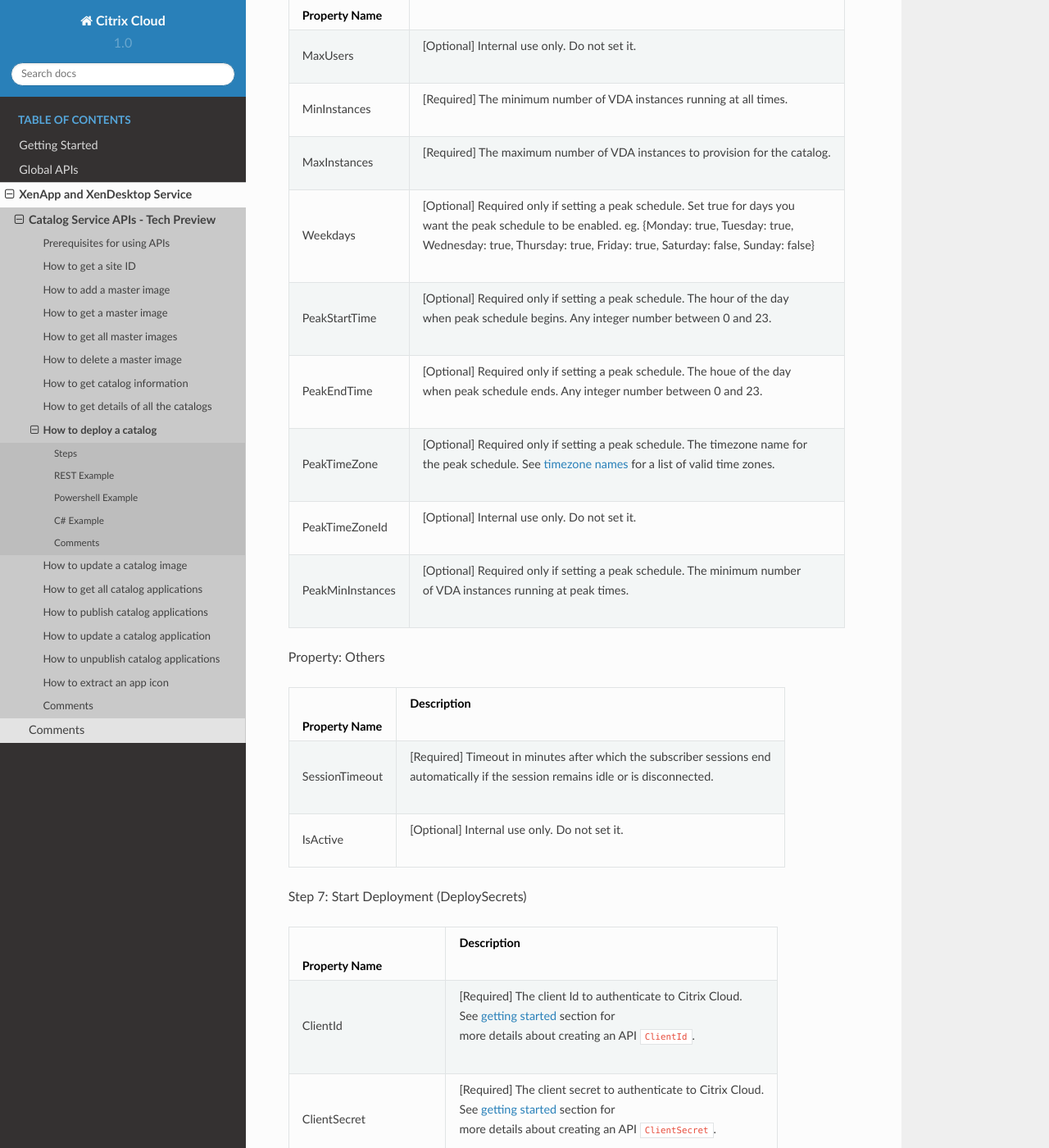
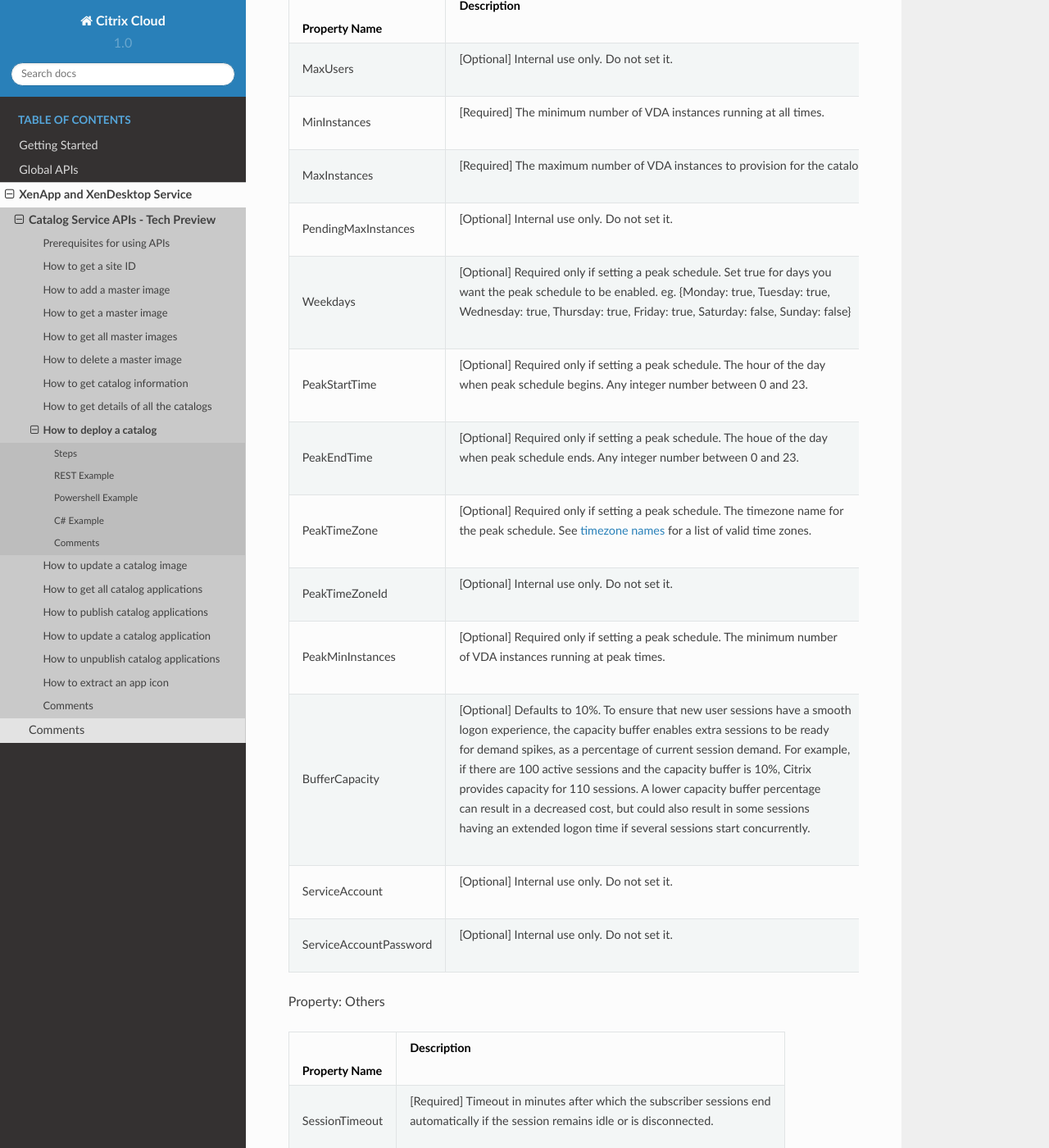
Before and after one commit to yufengsh/devportal, a Sphinx documentation site: the page built from source/_xenapp_and_xendesktop_service/_xenapp_essentials_apis/how_to_deploy_a_catalog.rst, in a window 1280 px wide and 1400 px high, scrolled down 4692 px. Shown: the whole window at 82% size. Built offline with Sphinx 7.4.7 and the Read the Docs theme 2.0.0, drawn with Linux system fonts in a browser that asks for light colours; some of the changed text lies outside the part shown.

Commit message:
Add capacity fields
Add description of the new capacity fields

```diff
--- a/source/_xenapp_and_xendesktop_service/_xenapp_essentials_apis/how_to_deploy_a_catalog.rst
+++ b/source/_xenapp_and_xendesktop_service/_xenapp_essentials_apis/how_to_deploy_a_catalog.rst
@@ -65,7 +65,8 @@ Request
         "PeakStartTime": 9,
         "PeakEndTime": 17,
         "PeakTimeZone": "Eastern Standard Time",
-        "PeakMinInstances": 2
+        "PeakMinInstances": 2,
+        "BufferCapacity": 15
       },
       "SessionTimeout": 15,
       "IsActive": true
@@ -176,25 +177,35 @@ InstanceName          | [Required] Azure virtual machine size to provision for t
 
 Property: ScaleSettings
 
-==================  =============================================================================
-Property Name       | Description
-==================  =============================================================================
-MaxUsers            | [Optional] Internal use only. Do not set it.
-MinInstances        | [Required] The minimum number of VDA instances running at all times.
-MaxInstances        | [Required] The maximum number of VDA instances to provision for the catalog.
-Weekdays            | [Optional] Required only if setting a peak schedule. Set true for days you
-                    | want the peak schedule to be enabled. eg. {Monday: true, Tuesday: true,
-                    | Wednesday: true, Thursday: true, Friday: true, Saturday: false, Sunday: false}
-PeakStartTime       | [Optional] Required only if setting a peak schedule. The hour of the day
-                    | when peak schedule begins. Any integer number between 0 and 23.
-PeakEndTime         | [Optional] Required only if setting a peak schedule. The houe of the day
-                    | when peak schedule ends. Any integer number between 0 and 23.
-PeakTimeZone        | [Optional] Required only if setting a peak schedule. The timezone name for
-                    | the peak schedule. See `timezone names <https://msdn.microsoft.com/en-us/library/ms912391(v=winembedded.11).aspx>`_ for a list of valid time zones.
-PeakTimeZoneId      | [Optional] Internal use only. Do not set it.
-PeakMinInstances    | [Optional] Required only if setting a peak schedule. The minimum number
-                    | of VDA instances running at peak times.
-==================  =============================================================================
+======================  =============================================================================
+Property Name           | Description
+======================  =============================================================================
+MaxUsers                | [Optional] Internal use only. Do not set it.
+MinInstances            | [Required] The minimum number of VDA instances running at all times.
+MaxInstances            | [Required] The maximum number of VDA instances to provision for the catalog.
+PendingMaxInstances     | [Optional] Internal use only. Do not set it.
+Weekdays                | [Optional] Required only if setting a peak schedule. Set true for days you
+                        | want the peak schedule to be enabled. eg. {Monday: true, Tuesday: true,
+                        | Wednesday: true, Thursday: true, Friday: true, Saturday: false, Sunday: false}
+PeakStartTime           | [Optional] Required only if setting a peak schedule. The hour of the day
+                        | when peak schedule begins. Any integer number between 0 and 23.
+PeakEndTime             | [Optional] Required only if setting a peak schedule. The houe of the day
+                        | when peak schedule ends. Any integer number between 0 and 23.
+PeakTimeZone            | [Optional] Required only if setting a peak schedule. The timezone name for
+                        | the peak schedule. See `timezone names <https://msdn.microsoft.com/en-us/library/ms912391(v=winembedded.11).aspx>`_ for a list of valid time zones.
+PeakTimeZoneId          | [Optional] Internal use only. Do not set it.
+PeakMinInstances        | [Optional] Required only if setting a peak schedule. The minimum number
+                        | of VDA instances running at peak times.
+BufferCapacity          | [Optional] Defaults to 10%. To ensure that new user sessions have a smooth
+                        | logon experience, the capacity buffer enables extra sessions to be ready
+                        | for demand spikes, as a percentage of current session demand. For example,
+                        | if there are 100 active sessions and the capacity buffer is 10%, Citrix
+                        | provides capacity for 110 sessions. A lower capacity buffer percentage
+                        | can result in a decreased cost, but could also result in some sessions
+                        | having an extended logon time if several sessions start concurrently.
+ServiceAccount          | [Optional] Internal use only. Do not set it.
+ServiceAccountPassword  | [Optional] Internal use only. Do not set it.
+======================  =============================================================================
 
 Property: Others
 
@@ -290,7 +301,8 @@ This example illustrates how to deploy a catalog to a customer's account using P
         "PeakStartTime" = "9";
         "PeakEndTime" = "17";
         "PeakTimeZone" = "Eastern Standard Time";
-        "PeakMinInstances" = "2"
+        "PeakMinInstances" = "2";
+        "BufferCapacity" = "15"
       }
       "SessionTimeout" = "15";
     }
@@ -494,6 +506,11 @@ This example illustrates how to deploy a catalog to a customer's account using C
       /// Minimum number of instances that should be running during peak hours
       /// </summary>
       public int PeakMinInstances { get; set; }
+
+      /// <summary>
+      /// Percentage of buffer capacity
+      /// </summary>
+      public int? BufferCapacity { get; set; }
   }
 
   public class DeploySecretsModel
```
